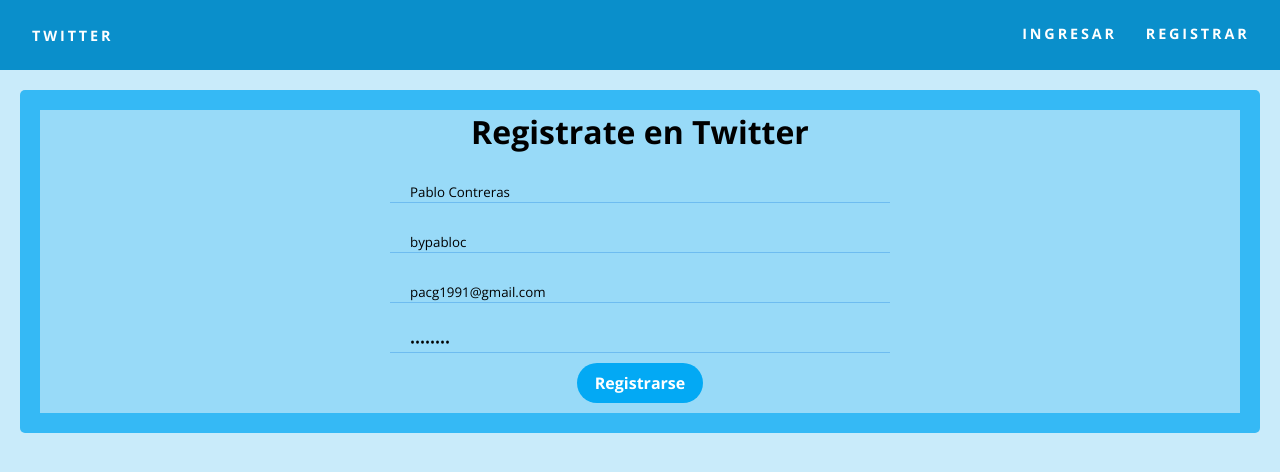
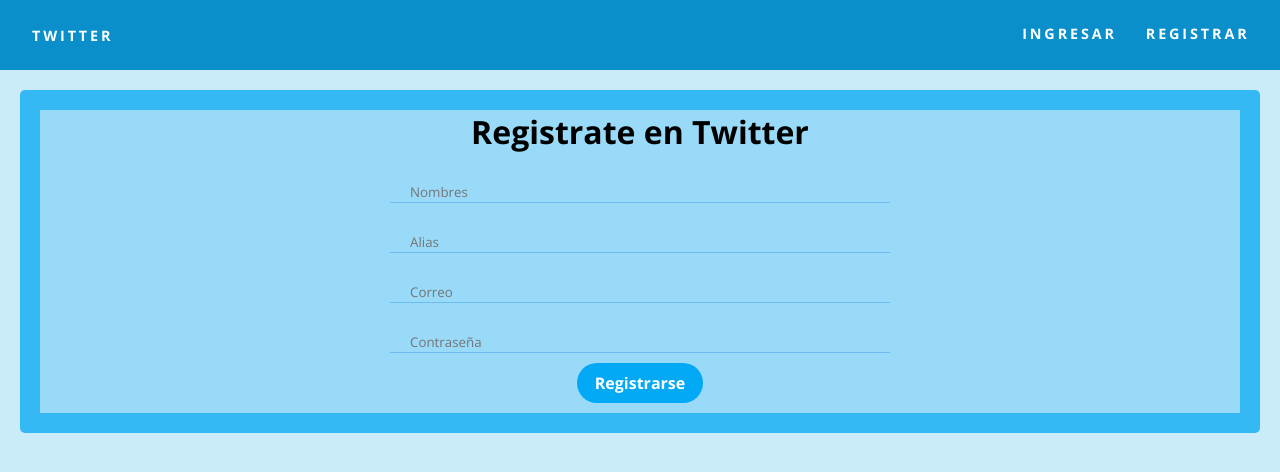
Before and after one commit to bypabloc/twitter, a Vue app: page /register in a window 1280 px wide. Shown: the top 472 px of the page. Built offline with nearby package versions, Linux system fonts and the light colour scheme.

Commit message:
autocomplete deleted

```diff
--- a/src/views/auth/Login.vue
+++ b/src/views/auth/Login.vue
@@ -63,8 +63,8 @@ export default {
     data() {
         return {
             form: {
-                email: "pacg1991@gmail.com",
-                password: "123456",
+                email: "",
+                password: "",
             },
         };
     },
--- a/src/views/auth/Register.vue
+++ b/src/views/auth/Register.vue
@@ -92,10 +92,10 @@ export default {
     data() {
         return {
             form: {
-                name: "Pablo Contreras",
-                email: "pacg1991@gmail.com",
-                password: "12345678",
-                nickname: 'bypabloc',
+                name: "",
+                email: "",
+                password: "",
+                nickname: '',
             },
         };
     },
```
